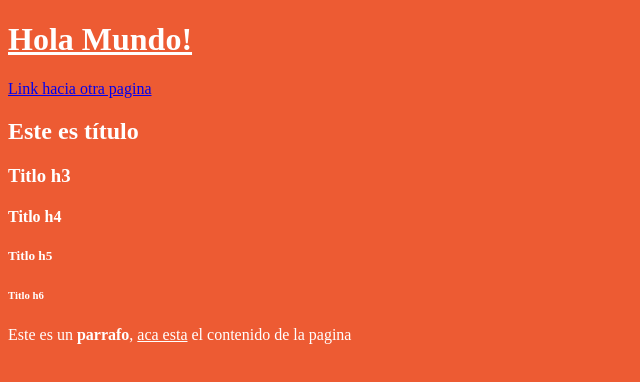
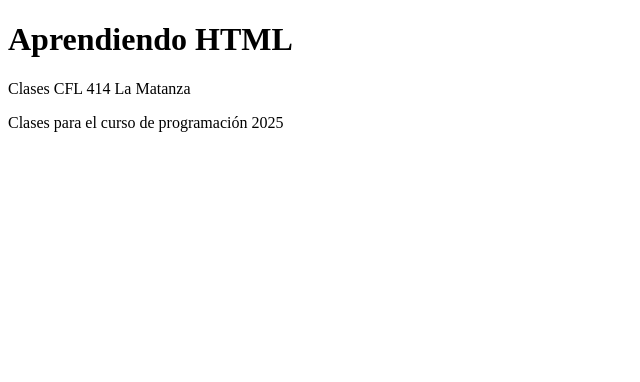
Before and after one commit to mddbsd/ClaseHTML, a plain HTML site: page index.html in a window 1280 px wide. Shown: the whole page, without its empty margins (0-640 px from the left). Drawn offline with Linux system fonts and the light colour scheme.

Commit message:
Generado el layout principal en nuestra pagina index, falta agregar la hoja de etilo

```diff
--- a/index.html
+++ b/index.html
@@ -1,16 +1,20 @@
 <!DOCTYPE html>
-<html>
-    <head>
-        <title>Pruebas HTML</title>
-    </head>
-    <body bgcolor="#ED5B33" text="white">
-        <h1><u>Hola Mundo!</u></h1>
-        <a href="contacto.html">Link hacia otra pagina</a>
-        <h2>Este es título</h2>
-        <h3>Titlo h3</h3>
-        <h4>Titlo h4</h4>
-        <h5>Titlo h5</h5>
-        <h6>Titlo h6</h6>
-        <p>Este es un <b>parrafo</b>, <u>aca esta</u> el contenido de la pagina</p>
-    </body>
+<html lang="es">
+<head>
+    <meta charset="UTF-8">
+    <meta name="viewport" content="width=device-width, initial-scale=1.0">
+    <title>Página principal</title>
+</head>
+<body>
+    <header>
+        <h1>Aprendiendo HTML</h1>
+        <p>Clases CFL 414 La Matanza</p>
+    </header>
+    <div>
+
+    </div>
+    <footer>
+        <p>Clases para el curso de programación 2025</p>
+    </footer>
+</body>
 </html>
```
